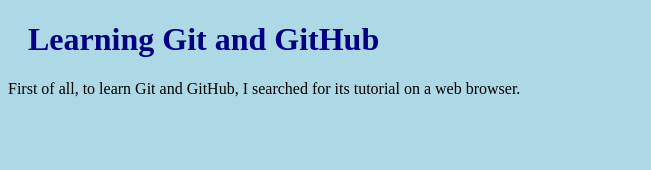
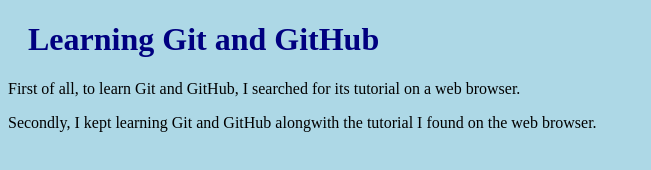
Before and after one commit to hardikV69/hardikV69.github.io, a plain HTML site: page index.html in a window 1280 px wide. Shown: the whole page, without its empty margins (0-651 px from the left). Drawn offline with Linux system fonts and the light colour scheme.

Commit message:
Updated index.html with a new line

```diff
--- a/index.html
+++ b/index.html
@@ -13,5 +13,8 @@
         <p>
             First of all, to learn Git and GitHub, I searched for its tutorial on a web browser.
         </p>
+        <p>
+            Secondly, I kept learning Git and GitHub alongwith the tutorial I found on the web browser.
+        </p>
     </body>
 </htmk>
```
